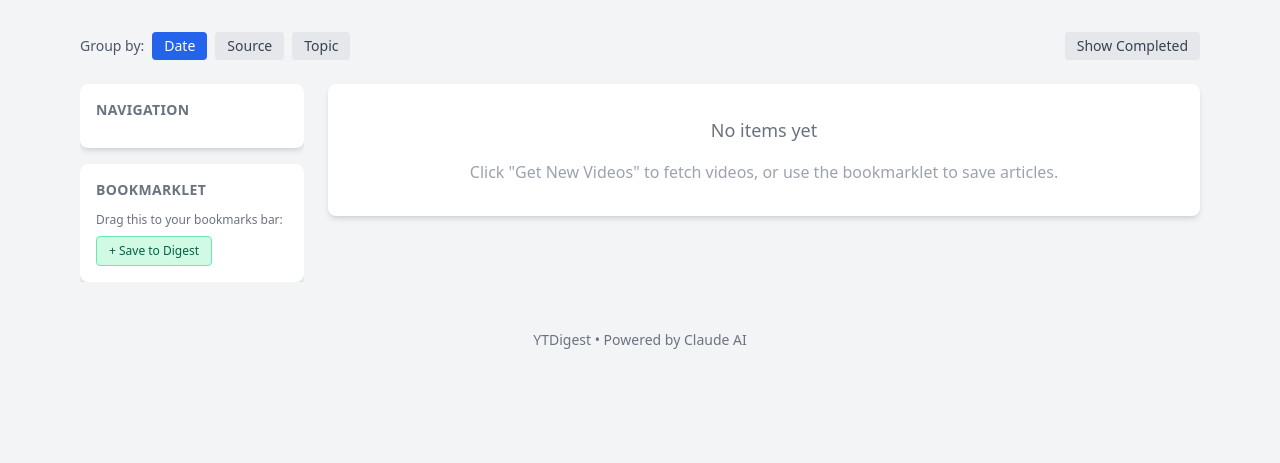
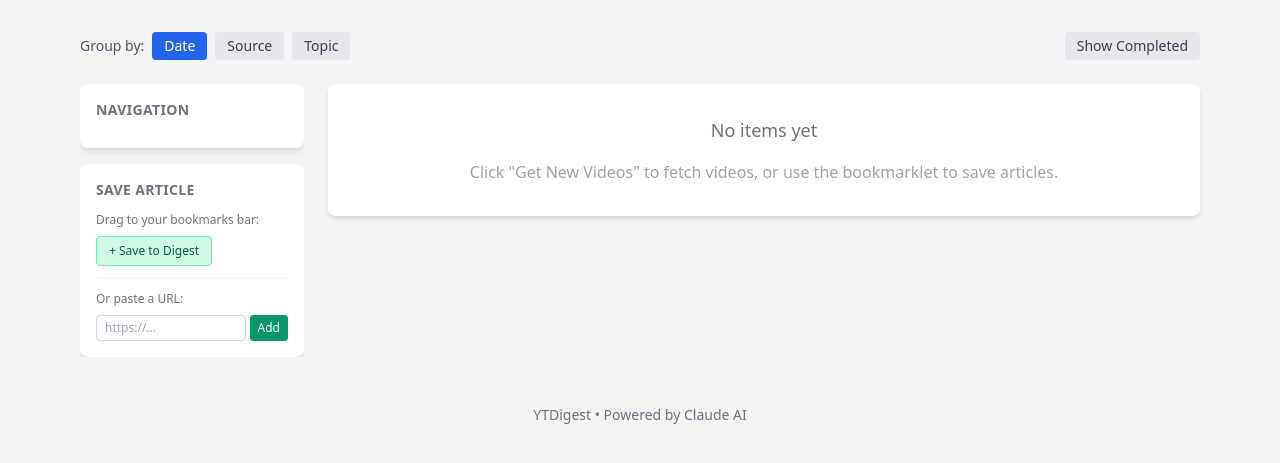
Before and after one commit to ggrohwin/YTDigest, a FastAPI app: page /?group_by=date in a window 1280 px wide. Shown: the part 92-555 px from the top of the page. Run offline with FastAPI, Linux system fonts and the light colour scheme; data comes from the database, SQL or seed files in the repository; data that the repository does not hold is empty; some libraries are stand-ins or nearby versions.

Commit message:
Add bookmarklet UI, fix article titles and date grouping
- Enable trafilatura with_metadata=True to extract article titles
- Group articles by added_at (when you saved it) not published_at
- Show original publication date in article card metadata
- Add paste-a-URL input alongside draggable bookmarklet in sidebar
- Use dynamic origin for bookmarklet instead of hardcoded localhost
- Fix sidebar arrow entities being escaped by Jinja2 autoescaping

Co-Authored-By: Claude Opus 4.6 <noreply@anthropic.com>

```diff
--- a/src/articles.py
+++ b/src/articles.py
@@ -52,6 +52,7 @@ def fetch_article(url: str) -> tuple[Optional[Article], Optional[str]]:
             downloaded,
             include_comments=False,
             include_tables=True,
+            with_metadata=True,
         )
 
         if not result or not getattr(result, "text", None):
--- a/src/main.py
+++ b/src/main.py
@@ -376,6 +376,7 @@ async def index(request: Request, group_by: str = "date", show_completed: bool =
             "channels": app_config.channels if app_config else [],
             "month_groups": month_groups,
             "category_groups": category_groups,
+            "bookmarklet_origin": f"{request.url.scheme}://{request.url.netloc}",
         }
     )
 
@@ -681,7 +682,7 @@ async def get_digest_items(include_completed: bool = False) -> list[DigestItem]:
             title=article.title,
             url=article.url,
             source_name=article.domain,
-            published_at=article.published_at or article.added_at,
+            published_at=article.added_at,
             added_at=article.added_at,
             is_completed=article.is_completed,
             sentiment=article.sentiment,
@@ -692,6 +693,7 @@ async def get_digest_items(include_completed: bool = False) -> list[DigestItem]:
             author=article.author,
             domain=article.domain,
             word_count=article.word_count,
+            original_published_at=article.published_at,
         ))
 
     # Sort by date, most recent first
--- a/src/models.py
+++ b/src/models.py
@@ -115,3 +115,4 @@ class DigestItem(BaseModel):
     author: Optional[str] = None
     domain: Optional[str] = None
     word_count: Optional[int] = None
+    original_published_at: Optional[datetime] = None
--- a/templates/digest.html
+++ b/templates/digest.html
@@ -132,7 +132,7 @@
                                     class="w-full flex items-center justify-between text-left text-sm font-medium text-gray-700 hover:text-blue-600 py-1"
                                 >
                                     <span>{{ month_label }}</span>
-                                    <span class="sidebar-month-arrow text-xs text-gray-400">{{ '&#9660;' if loop.first else '&#9658;' }}</span>
+                                    <span class="sidebar-month-arrow text-xs text-gray-400">{{ '▼' if loop.first else '►' }}</span>
                                 </button>
                                 <div class="sidebar-month-content pl-3 mt-1 border-l-2 border-gray-100 space-y-1" {% if not loop.first %}style="display:none"{% endif %}>
                                     {% for date_label, count in dates %}
@@ -157,7 +157,7 @@
                                     class="w-full flex items-center justify-between text-left text-sm font-medium text-gray-700 hover:text-blue-600 py-1"
                                 >
                                     <span>{{ category_label }}</span>
-                                    <span class="sidebar-month-arrow text-xs text-gray-400">{{ '&#9660;' if loop.first else '&#9658;' }}</span>
+                                    <span class="sidebar-month-arrow text-xs text-gray-400">{{ '▼' if loop.first else '►' }}</span>
                                 </button>
                                 <div class="sidebar-month-content pl-3 mt-1 border-l-2 border-gray-100 space-y-1" {% if not loop.first %}style="display:none"{% endif %}>
                                     {% for topic_label, count in topics %}
@@ -193,15 +193,34 @@
 
                 <!-- Bookmarklet -->
                 <div class="bg-white rounded-lg shadow-md p-4 mt-4">
-                    <h3 class="text-sm font-semibold text-gray-500 uppercase tracking-wide mb-3">Bookmarklet</h3>
-                    <p class="text-xs text-gray-500 mb-2">Drag this to your bookmarks bar:</p>
+                    <h3 class="text-sm font-semibold text-gray-500 uppercase tracking-wide mb-3">Save Article</h3>
+                    <p class="text-xs text-gray-500 mb-2">Drag to your bookmarks bar:</p>
                     <a
-                        href="javascript:void(fetch('http://localhost:8000/api/articles',{method:'POST',headers:{'Content-Type':'application/json'},body:JSON.stringify({url:location.href})}).then(r=>r.json()).then(d=>{if(d.success){alert((d.duplicate?'Already saved: ':'Saved: ')+d.title)}else{alert('Error: '+(d.error||'Unknown'))}}).catch(e=>alert('Error: '+e.message)));"
+                        href="javascript:void(fetch('{{ bookmarklet_origin }}/api/articles',{method:'POST',headers:{'Content-Type':'application/json'},body:JSON.stringify({url:location.href})}).then(r=>r.json()).then(d=>{if(d.success){alert((d.duplicate?'Already saved: ':'Saved: ')+d.title)}else{alert('Error: '+(d.error||'Unknown'))}}).catch(e=>alert('Error: '+e.message)));"
                         class="inline-block px-3 py-1.5 bg-emerald-100 text-emerald-800 text-xs font-medium rounded border border-emerald-300 hover:bg-emerald-200 cursor-grab"
                         onclick="event.preventDefault(); alert('Drag this button to your bookmarks bar!');"
                     >
                         + Save to Digest
                     </a>
+                    <div class="mt-3 pt-3 border-t border-gray-100">
+                        <p class="text-xs text-gray-500 mb-2">Or paste a URL:</p>
+                        <form onsubmit="addArticleByUrl(event)" class="flex gap-1">
+                            <input
+                                id="articleUrlInput"
+                                type="url"
+                                placeholder="https://..."
+                                class="flex-1 min-w-0 px-2 py-1 text-xs border border-gray-300 rounded focus:outline-none focus:border-emerald-500"
+                            >
+                            <button
+                                type="submit"
+                                id="addArticleBtn"
+                                class="px-2 py-1 bg-emerald-600 hover:bg-emerald-700 text-white text-xs font-medium rounded transition-colors flex-shrink-0"
+                            >
+                                Add
+                            </button>
+                        </form>
+                        <p id="articleStatus" class="text-xs mt-1 hidden"></p>
+                    </div>
                 </div>
             </nav>
 
@@ -252,8 +271,10 @@
                                     <span class="mx-2">&bull;</span>
                                     <span>{{ item.author }}</span>
                                     {% endif %}
+                                    {% if item.original_published_at %}
                                     <span class="mx-2">&bull;</span>
-                                    <span>{{ item.published_at.strftime('%B %d, %Y') }}</span>
+                                    <span>{{ item.original_published_at.strftime('%B %d, %Y') }}</span>
+                                    {% endif %}
                                     {% if item.word_count %}
                                     <span class="mx-2">&bull;</span>
                                     <span>{{ item.word_count }} words</span>
@@ -599,6 +620,46 @@
             }
         }
 
+        async function addArticleByUrl(event) {
+            event.preventDefault();
+            const input = document.getElementById('articleUrlInput');
+            const btn = document.getElementById('addArticleBtn');
+            const status = document.getElementById('articleStatus');
+            const url = input.value.trim();
+            if (!url) return;
+
+            btn.disabled = true;
+            btn.textContent = '...';
+            status.className = 'text-xs mt-1 text-gray-500';
+            status.textContent = 'Fetching and summarizing...';
+            status.classList.remove('hidden');
+
+            try {
+                const response = await fetch('/api/articles', {
+                    method: 'POST',
+                    headers: {'Content-Type': 'application/json'},
+                    body: JSON.stringify({url})
+                });
+                const data = await response.json();
+
+                if (data.success) {
+                    status.className = 'text-xs mt-1 text-emerald-600';
+                    status.textContent = (data.duplicate ? 'Already saved: ' : 'Saved: ') + data.title;
+                    input.value = '';
+                    setTimeout(() => window.location.reload(), 1500);
+                } else {
+                    status.className = 'text-xs mt-1 text-red-600';
+                    status.textContent = data.error || 'Unknown error';
+                }
+            } catch (error) {
+                status.className = 'text-xs mt-1 text-red-600';
+                status.textContent = error.message;
+            }
+
+            btn.disabled = false;
+            btn.textContent = 'Add';
+        }
+
         async function markComplete(itemId, sentiment, itemType) {
             const endpoint = itemType === 'article'
                 ? `/api/articles/${itemId}/complete?sentiment=${sentiment}`
```
Also changed, not shown: ROADMAP.md (+3 -0 lines).
